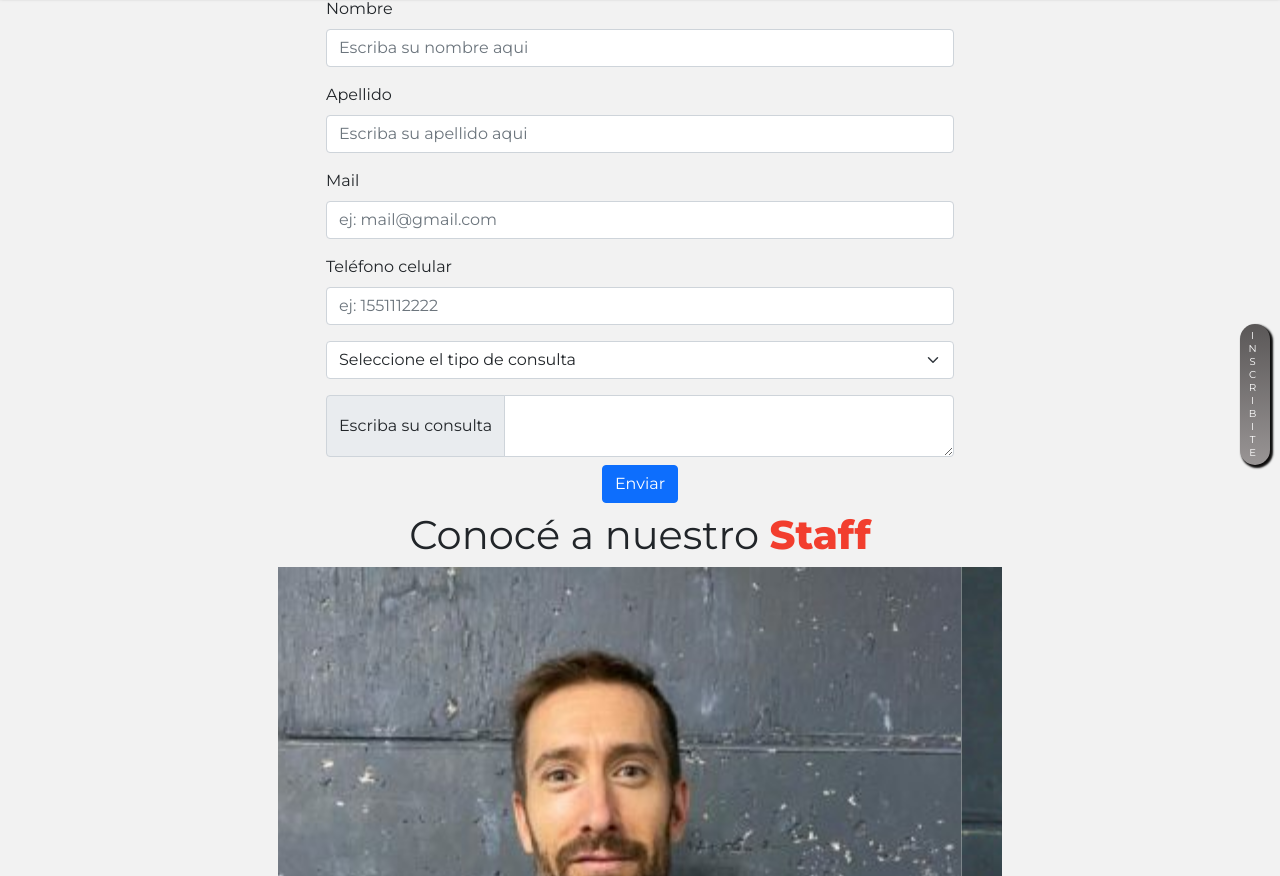
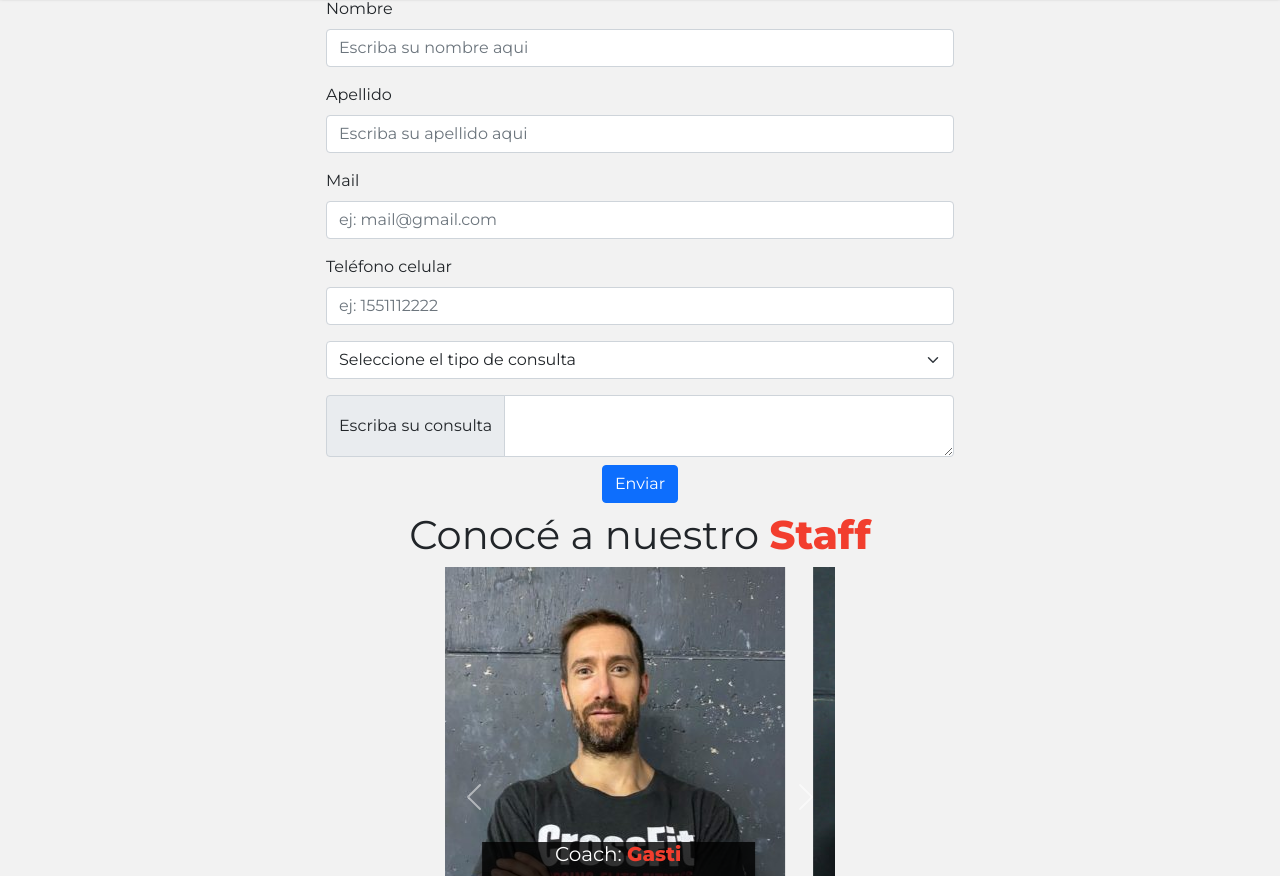
Before and after one commit to smposse2022/Proyecto-CSS, a website: page contacto.html in a window 1280 px wide. Shown: the part 76-952 px from the top of the page. Drawn offline with nearby package versions, Linux system fonts and the light colour scheme.

Commit message:
agregando algunas modificaciones para la entrega final

```diff
--- a/contacto.html
+++ b/contacto.html
@@ -70,7 +70,6 @@
         </div>
         </div>
     </nav>
-    <a class="btn btn-primary button3" href="contacto.html" role="button">Inscribite</a>
 <main>
         <section class="container-fluid">
             <div class="col-md-6 mb-3 mx-auto">
@@ -125,8 +124,9 @@
     </div>
   </div>
 </div>
+<section>
 <div class="container-fluid d-flex flex-column justify-content-center align-items-center mb-2">
-  <h2 class="fs-1">Conocé a nuestro <span class="fw-bold" style="color: #f23e2e;">Staff</span></h2>
+  <h2 class="fs-1">Conocé a nuestro <span class="fw-bold staff__span">Staff</span></h2>
   <div id="carouselExampleCaptions" class="carousel slide" data-bs-ride="carousel">
     <div class="carousel-indicators">
       <button type="button" data-bs-target="#carouselExampleCaptions" data-bs-slide-to="0" class="active" aria-current="true" aria-label="Slide 1"></button>
@@ -135,7 +135,7 @@
     </div>
     <div class="carousel-inner">
       <div class="carousel-item active">
-        <img src="./Imágenes/Entrenador1.png" class="d-block w-100" alt="Entrenador1">
+        <img src="./Imágenes/Entrenador1.png" class="d-block" alt="Entrenador1">
         <div class="carousel-caption d-md-block">
           <div class="container box__coach">
             <h5>Coach: <span>Gasti</span></h5>
@@ -144,7 +144,7 @@
         </div>
       </div>
       <div class="carousel-item">
-        <img src="./Imágenes/Entrenador2.png" class="d-block w-100" alt="Entrenador2">
+        <img src="./Imágenes/Entrenador2.png" class="d-block" alt="Entrenador2">
         <div class="carousel-caption d-md-block">
           <div class="container box__coach">
             <h5>Coach: <span>Maxi</span></h5>
@@ -153,7 +153,7 @@
         </div>
       </div>
       <div class="carousel-item">
-        <img src="./Imágenes/Entrenador3.png" class="d-block w-100" alt="Entrenador3">
+        <img src="./Imágenes/Entrenador3.png" class="d-block" alt="Entrenador3">
         <div class="carousel-caption d-md-block">
             <div class="container box__coach">
               <h5>Coach: <span>Lore</span></h5>
@@ -172,6 +172,7 @@
     </button>
   </div>
 </div>
+</section>
 </main>
     <footer class="footer">
         <p>
--- a/scss/_contacto.scss
+++ b/scss/_contacto.scss
@@ -9,3 +9,9 @@
     font-weight: bold;
   }
 }
+.staff__span {
+  color: $color1;
+}
+.carousel-inner {
+  max-width: 390px;
+}
--- a/scss/_index.scss
+++ b/scss/_index.scss
@@ -21,7 +21,7 @@
 .hero__text {
   color: white;
   font-size: 15px;
-  margin: ($fontsize / 2);
+  margin: ($fontsize/2);
 }
 .button1 {
   background-color: $color1;
@@ -51,7 +51,7 @@
   justify-content: space-around;
   align-items: flex-start;
   transform: skew(0deg, -5deg);
-  padding-bottom: ($fontsize / 2);
+  padding-bottom: ($fontsize/2);
 }
 .entrenamientos__contenido h2 {
   color: black;
@@ -62,43 +62,13 @@
 }
 .entrenamientos__contenido a {
   color: black;
-  font-size: ($fontsize / 2);
+  font-size: ($fontsize/2);
   text-decoration: none;
   margin: 10px auto 15px 5px;
   text-transform: uppercase;
   &:hover {
     color: $color1;
     transition: all 0.5s;
-  }
-}
-.button3 {
-  background-image: linear-gradient(
-    to bottom,
-    rgb(90, 87, 87),
-    rgb(153, 149, 149)
-  );
-  writing-mode: vertical-rl;
-  text-orientation: upright;
-  position: fixed;
-  top: 50vh;
-  border-radius: 50px;
-  color: white;
-  font-size: 10px;
-  text-transform: uppercase;
-  text-decoration: none;
-  align-self: center;
-  width: 30px;
-  height: auto;
-  padding-right: 10px;
-  padding-top: 5px;
-  right: 10px;
-  box-shadow: 2px 2px 2px 1px rgb(14, 13, 13);
-  border: none;
-  z-index: 100;
-  &:hover {
-    color: black;
-    transform: skew(5deg, 3deg);
-    transition: all 2s ease;
   }
 }
 .video {
@@ -119,8 +89,7 @@
   padding-top: 15px;
 }
 .map img {
-  width: 90%;
-  height: 80%;
+  width: 70%;
   margin-bottom: 10px;
 }
 .button2 {
```
Also changed, not shown: entrenamientos.html (+0 -1 lines), index.html (+0 -1 lines), tienda.html (+0 -1 lines), videos.html (+1 -2 lines), CSS/estilos.css, Imágenes/ImagenReadme.png (added), 1 other file.
